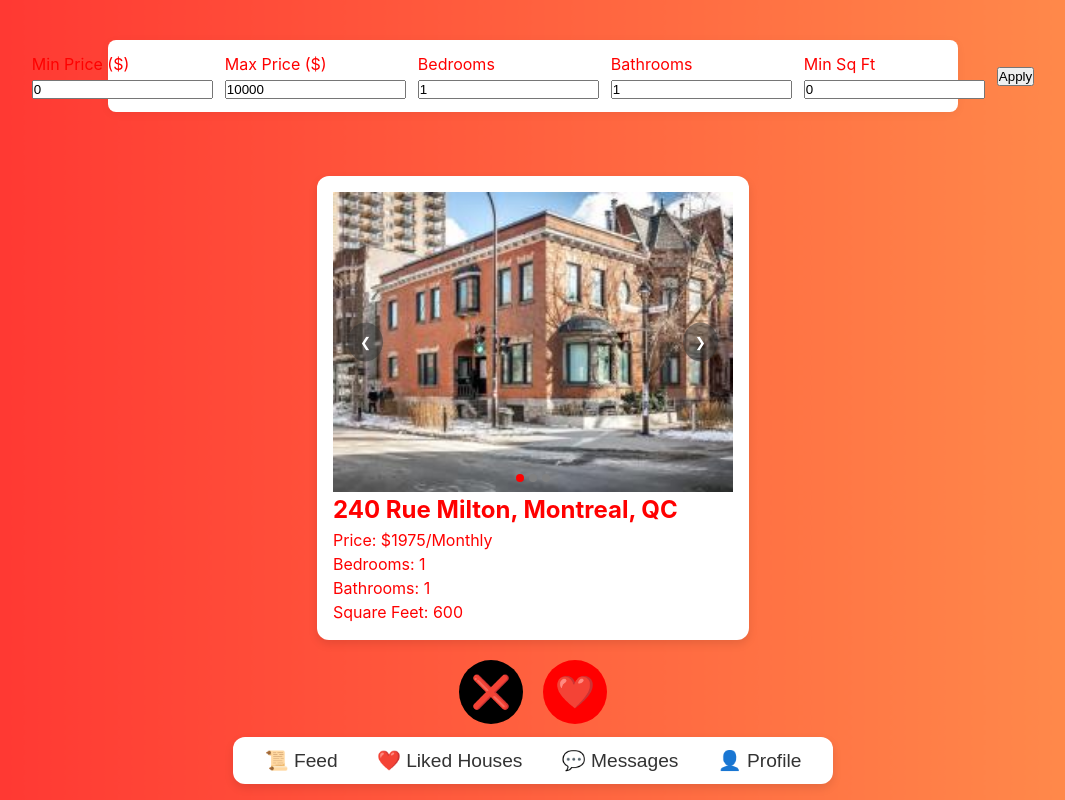
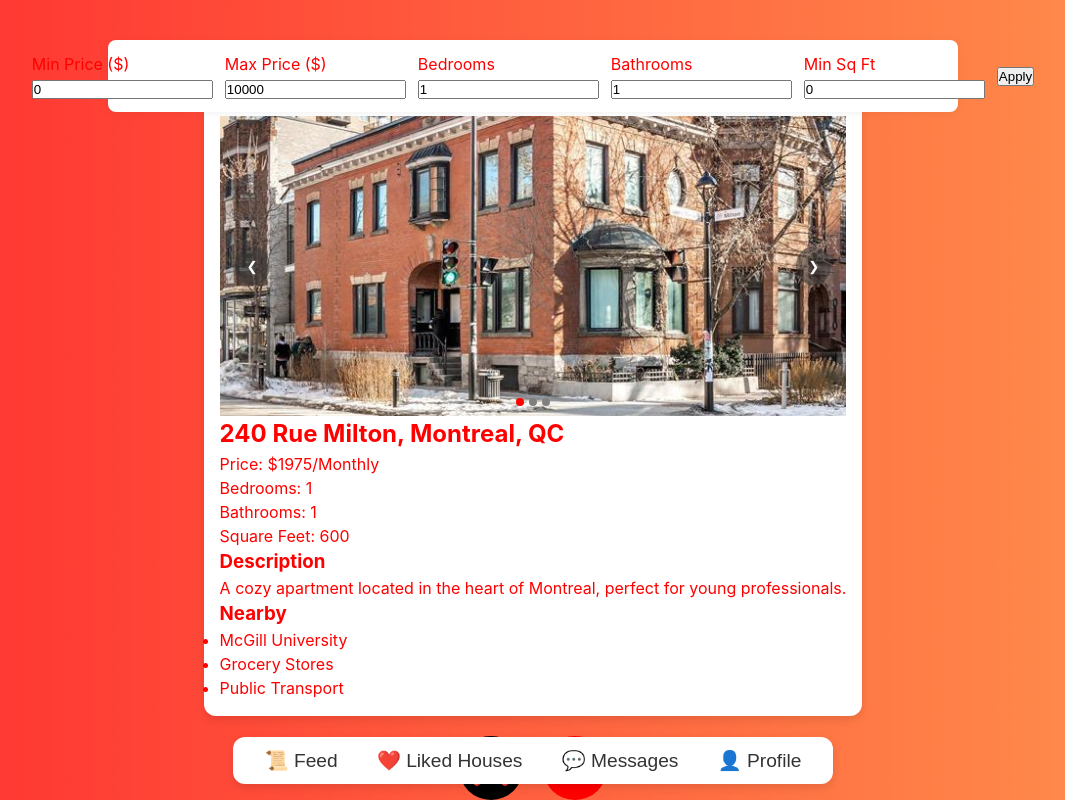
Before and after one commit to janekhuong/RealtrCopy, a React (Vite) app in the folder OpenHouse/: page /swipe in a window 1280 px wide. Shown: the whole page, without its empty margins (107-1172 px from the left). Built offline with nearby package versions, Linux system fonts and the light colour scheme; no server answers; the database is empty; a web font is replaced by a local one.

Commit message:
firebase time

```diff
--- a/OpenHouse/package.json
+++ b/OpenHouse/package.json
@@ -10,6 +10,7 @@
     "preview": "vite preview"
   },
   "dependencies": {
+    "firebase": "^11.2.0",
     "lucide-react": "^0.474.0",
     "react": "^18.3.1",
     "react-dom": "^18.3.1",
--- a/OpenHouse/src/components/HouseCard.tsx
+++ b/OpenHouse/src/components/HouseCard.tsx
@@ -7,6 +7,8 @@ interface HouseCardProps {
   bedrooms: number;
   bathrooms: number;
   squareFeet: number;
+  description: string;
+  nearby: string[]; // Array of nearby places
 }
 
 export default function HouseCard({
@@ -16,6 +18,8 @@ export default function HouseCard({
   bedrooms,
   bathrooms,
   squareFeet,
+  description,
+  nearby,
 }: HouseCardProps) {
   const [currentIndex, setCurrentIndex] = useState(0);
 
@@ -32,7 +36,7 @@ export default function HouseCard({
       <div className="bg-white rounded-xl shadow-lg overflow-hidden w-96">
         {/* Image Carousel */}
         <div className="relative house-card-image-container">
-          <img src={images[currentIndex]} alt="House" />
+          <img src={images[currentIndex]} alt="House" className="w-full h-56 object-cover" />
 
           {/* Left Arrow */}
           <button onClick={prevImage} className="house-card-arrow house-card-arrow-left">
@@ -60,6 +64,22 @@ export default function HouseCard({
           <p className="text-gray-700">Bathrooms: {bathrooms}</p>
           <p className="text-gray-700">Square Feet: {squareFeet}</p>
         </div>
+
+        {/* Description Section */}
+        <div className="p-4">
+          <h3 className="text-md font-semibold text-gray-900">Description</h3>
+          <p className="text-gray-700 text-sm mt-1">{description}</p>
+        </div>
+
+        {/* Nearby Places Section */}
+        <div className="p-4">
+          <h3 className="text-md font-semibold text-gray-900">Nearby</h3>
+          <ul className="text-gray-700 text-sm mt-1 list-disc list-inside">
+            {nearby.map((place, index) => (
+              <li key={index}>{place}</li>
+            ))}
+          </ul>
+        </div>
       </div>
     </div>
   );
--- a/OpenHouse/src/pages/Swipe.tsx
+++ b/OpenHouse/src/pages/Swipe.tsx
@@ -1,5 +1,31 @@
+
+
 import { useState } from "react";
+import { initializeApp } from 'firebase/app';
+import { getFirestore, doc, getDoc } from 'firebase/firestore';
+import { db } from "../firebaseConfig";
 import HouseCard from "../components/HouseCard";
+
+const firebaseConfig = {
+  apiKey: "AIzaSyDoTs2FwrW77NX_1cSE_sKnnpazHdp34EU",
+  authDomain: "openhouse-database.firebaseapp.com",
+  projectId: "openhouse-database",
+  storageBucket: "openhouse-database.firebasestorage.app",
+  messagingSenderId: "1006718061358",
+  appId: "1:1006718061358:web:d96d3c4bbd9ddb9ceb08bf",
+};
+
+const app = initializeApp(firebaseConfig);
+const docRefApt = doc(db, 'listings', 'ExampleAptListing1');
+const docSnapApt = await getDoc(docRefApt);
+
+if (docSnapApt.exists()) {
+  const docSnapAptData = docSnapApt.data();
+} else {
+  // doc.data() will be undefined in this case
+  console.log("No such document!");
+}
+
 
 // Import house images
 import house1a from "../assets/house1a.jpeg";
@@ -16,11 +42,56 @@ import house5b from "../assets/house5b.jpeg";
 
 // Define house listings with multiple images
 const allHouses = [
-  { images: [house1a, house1b, house1c], address: "240 Rue Milton, Montreal, QC", price: 1975, bedrooms: 1, bathrooms: 1, squareFeet: 600 },
-  { images: [house2a, house2b], address: "3485 Rue Aylmer, Montreal, QC", price: 2600, bedrooms: 1, bathrooms: 1, squareFeet: 0 },
-  { images: [house3a, house3b], address: "3636 Rue Clark, Montreal, QC", price: 1300, bedrooms: 1, bathrooms: 1, squareFeet: 350 },
-  { images: [house4a, house4b], address: "235 Rue Sherbrooke, Montreal, QC", price: 1680, bedrooms: 1, bathrooms: 1, squareFeet: 0 },
-  { images: [house5a, house5b], address: "350 Boul. De Maisonneuve, Montreal, QC", price: 1700, bedrooms: 1, bathrooms: 1, squareFeet: 0 },
+  {
+    images: [house1a, house1b, house1c],
+    address: "240 Rue Milton, Montreal, QC",
+    price: 1975,
+    bedrooms: 1,
+    bathrooms: 1,
+    squareFeet: 600,
+    description: "A cozy apartment located in the heart of Montreal, perfect for young professionals.",
+    nearby: ["McGill University", "Grocery Stores", "Public Transport"],
+  },
+  {
+    images: [house2a, house2b],
+    address: "3485 Rue Aylmer, Montreal, QC",
+    price: 2600,
+    bedrooms: 1,
+    bathrooms: 1,
+    squareFeet: 0,
+    description: "Modern condo with great amenities and close to several downtown attractions.",
+    nearby: ["Restaurants", "Shopping Centers", "Metro Station"],
+  },
+  {
+    images: [house3a, house3b],
+    address: "3636 Rue Clark, Montreal, QC",
+    price: 1300,
+    bedrooms: 1,
+    bathrooms: 1,
+    squareFeet: 350,
+    description: "Affordable and compact studio apartment in a lively and safe neighborhood.",
+    nearby: ["Cafes", "Parks", "Public Transport"],
+  },
+  {
+    images: [house4a, house4b],
+    address: "235 Rue Sherbrooke, Montreal, QC",
+    price: 1680,
+    bedrooms: 1,
+    bathrooms: 1,
+    squareFeet: 0,
+    description: "Spacious one-bedroom apartment with stunning city views. Great neighnorhood!",
+    nearby: ["Museums", "Nightlife", "Hospitals"],
+  },
+  {
+    images: [house5a, house5b],
+    address: "350 Boul. De Maisonneuve, Montreal, QC",
+    price: 1700,
+    bedrooms: 1,
+    bathrooms: 1,
+    squareFeet: 0,
+    description: "Luxury high-rise apartment with concierge and gym facilities. Perfect for urban living.",
+    nearby: ["Entertainment District", "Grocery Stores", "Public Transit"],
+  },
 ];
 
 export default function Swipe() {
@@ -123,6 +194,8 @@ export default function Swipe() {
             bedrooms={houses[index].bedrooms}
             bathrooms={houses[index].bathrooms}
             squareFeet={houses[index].squareFeet === 0 ? "N/A" : houses[index].squareFeet}
+            description={houses[index].description}
+            nearby={houses[index].nearby}
           />
         ) : index === -2 ? (
           <div className="text-center">
```
Also changed, not shown: OpenHouse/src/assets/house1a.jpeg, 1 other file (tests, documents, lock files or other folders).
